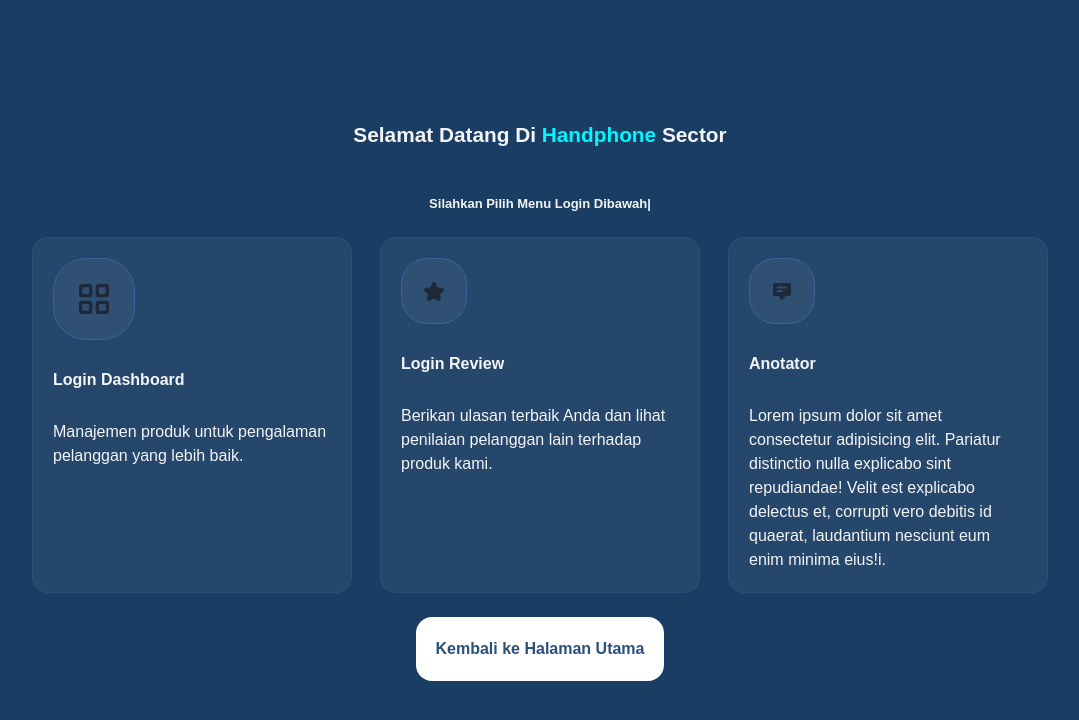
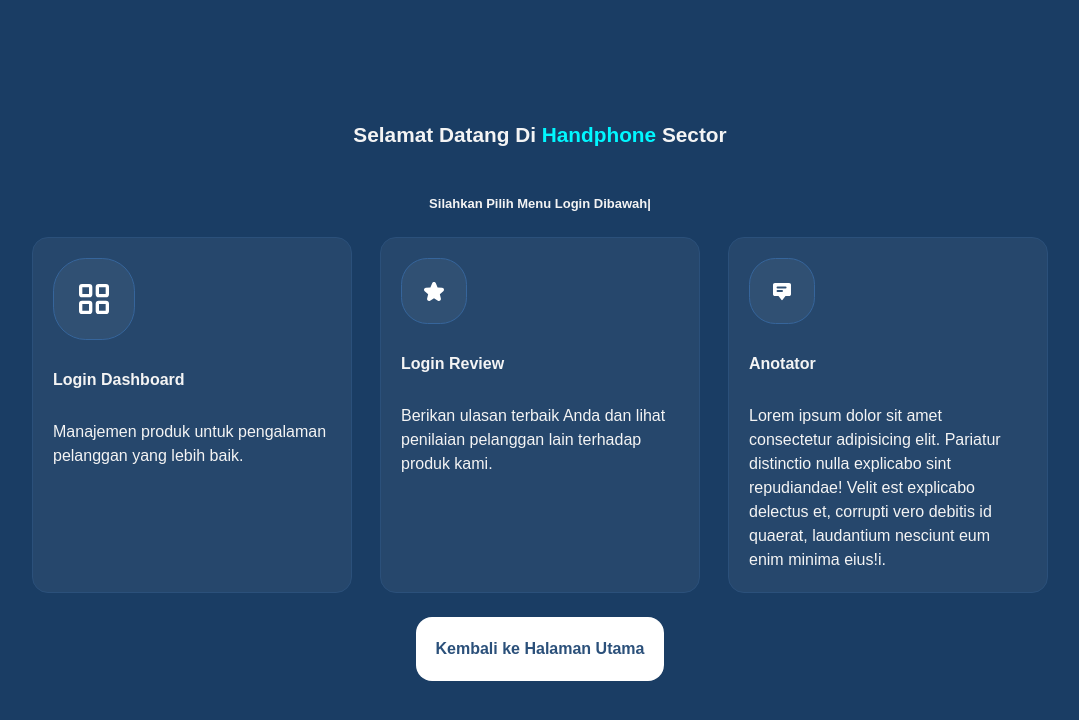
Before and after one commit to NaApipp/review_app, a Next.js app: page /handphone-sector in a window 1280 px wide. Shown: the top 720 px of the page, without its empty margins (100-1179 px from the left). Built offline with nearby package versions, Linux system fonts and the light colour scheme.

Commit message:
fixing color ini light mode

```diff
--- a/src/app/(handphoneSector)/beranda-handphone/[productId]/page.tsx
+++ b/src/app/(handphoneSector)/beranda-handphone/[productId]/page.tsx
@@ -153,7 +153,7 @@ export default async function ProductDetailPage({
           <ReviewForm productId={productId} />
           <Link
             href="/beranda-handphone"
-            className="bg-[#0C2B4E] hover:bg-[#0C2B4E]/60 font-bold p-3 m-4 mt-4 rounded-2xl hidden md:block"
+            className="bg-[#0C2B4E] text-white hover:bg-[#0C2B4E]/60 font-bold p-3 m-4 mt-4 rounded-2xl hidden md:block"
           >
             Kembali Ke Beranda
           </Link>
--- a/src/app/(handphoneSector)/login-handphone/components/loginForm.tsx
+++ b/src/app/(handphoneSector)/login-handphone/components/loginForm.tsx
@@ -72,7 +72,7 @@ export default function LoginForm() {
           {/* Footer button direct*/}
           <Link href={"/handphone-sector"} className="flex flex-row w-max rounded-2xl items-center p-2 text-sm text-white/70 bg-blue-500 hover:bg-blue-600 transition-colors">
             <svg
-              className="w-8 h-8 text-gray-800 dark:text-white"
+              className="w-8 h-8 text-white dark:text-white"
               aria-hidden="true"
               xmlns="http://www.w3.org/2000/svg"
               width="24"
--- a/src/app/(laptopSector)/beranda-laptop/[productId]/page.tsx
+++ b/src/app/(laptopSector)/beranda-laptop/[productId]/page.tsx
@@ -153,7 +153,7 @@ export default async function ProductDetailPage({
           <ReviewForm productId={productId} />
           <Link
             href="/beranda-laptop"
-            className="bg-[#0C2B4E] hover:bg-[#0C2B4E]/60 font-bold p-3 m-4 mt-4 rounded-2xl hidden md:block"
+            className="bg-[#0C2B4E] text-white hover:bg-[#0C2B4E]/60 font-bold p-3 m-4 mt-4 rounded-2xl hidden md:block"
           >
             Kembali Ke Beranda
           </Link>
--- a/src/app/(laptopSector)/login-laptop/components/loginForm.tsx
+++ b/src/app/(laptopSector)/login-laptop/components/loginForm.tsx
@@ -75,7 +75,7 @@ export default function LoginForm() {
           {/* Footer button back*/}
           <Link href={"/laptop-sector"} className="flex flex-row w-max rounded-2xl items-center p-2 text-sm text-white/70 bg-blue-500 hover:bg-blue-600 transition-colors">
             <svg
-              className="w-8 h-8 text-gray-800 dark:text-white"
+              className="w-8 h-8 text-white dark:text-white"
               aria-hidden="true"
               xmlns="http://www.w3.org/2000/svg"
               width="24"
--- a/src/app/handphone-sector/page.tsx
+++ b/src/app/handphone-sector/page.tsx
@@ -34,7 +34,7 @@ export default function OnBoardingPage() {
               id="icon"
             >
               <svg
-                className="w-10 h-10 text-gray-800 dark:text-white"
+                className="w-10 h-10 text-white dark:text-white"
                 aria-hidden="true"
                 xmlns="http://www.w3.org/2000/svg"
                 width="24"
@@ -66,7 +66,7 @@ export default function OnBoardingPage() {
               id="icon"
             >
               <svg
-                className="w-6 h-6 text-gray-800 dark:text-white"
+                className="w-6 h-6 text-white dark:text-white"
                 aria-hidden="true"
                 xmlns="http://www.w3.org/2000/svg"
                 width="24"
@@ -93,7 +93,7 @@ export default function OnBoardingPage() {
               id="icon"
             >
               <svg
-                className="w-6 h-6 text-gray-800 dark:text-white"
+                className="w-6 h-6 text-white dark:text-white"
                 aria-hidden="true"
                 xmlns="http://www.w3.org/2000/svg"
                 width="24"
--- a/src/app/laptop-sector/page.tsx
+++ b/src/app/laptop-sector/page.tsx
@@ -33,7 +33,7 @@ export default function OnBoardingPage() {
               id="icon"
             >
               <svg
-                className="w-10 h-10 text-gray-800 dark:text-white"
+                className="w-10 h-10 text-white dark:text-white"
                 aria-hidden="true"
                 xmlns="http://www.w3.org/2000/svg"
                 width="24"
@@ -65,7 +65,7 @@ export default function OnBoardingPage() {
               id="icon"
             >
               <svg
-                className="w-6 h-6 text-gray-800 dark:text-white"
+                className="w-6 h-6 text-white dark:text-white"
                 aria-hidden="true"
                 xmlns="http://www.w3.org/2000/svg"
                 width="24"
@@ -91,7 +91,7 @@ export default function OnBoardingPage() {
               id="icon"
             >
               <svg
-                className="w-6 h-6 text-gray-800 dark:text-white"
+                className="w-6 h-6 text-white dark:text-white"
                 aria-hidden="true"
                 xmlns="http://www.w3.org/2000/svg"
                 width="24"
--- a/src/app/on-boarding/page.tsx
+++ b/src/app/on-boarding/page.tsx
@@ -31,7 +31,7 @@ export default function OnBoardingPage() {
               id="icon"
             >
               <svg
-                className="w-10 h-10 text-gray-800 dark:text-white"
+                className="w-10 h-10 text-white dark:text-white"
                 aria-hidden="true"
                 xmlns="http://www.w3.org/2000/svg"
                 width="24"
@@ -56,7 +56,7 @@ export default function OnBoardingPage() {
               id="icon"
             >
               <svg
-                className="w-10 h-10 text-gray-800 dark:text-white"
+                className="w-10 h-10 text-white dark:text-white"
                 aria-hidden="true"
                 xmlns="http://www.w3.org/2000/svg"
                 width="24"
```
